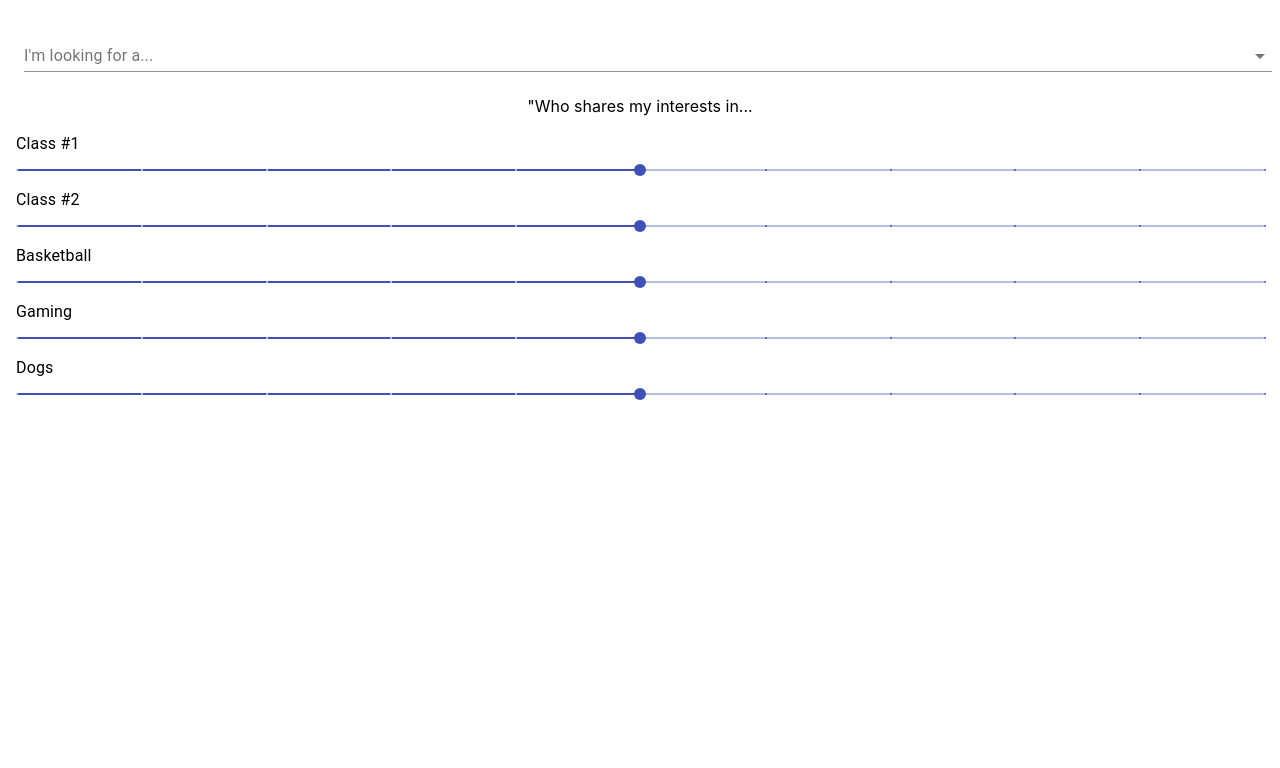
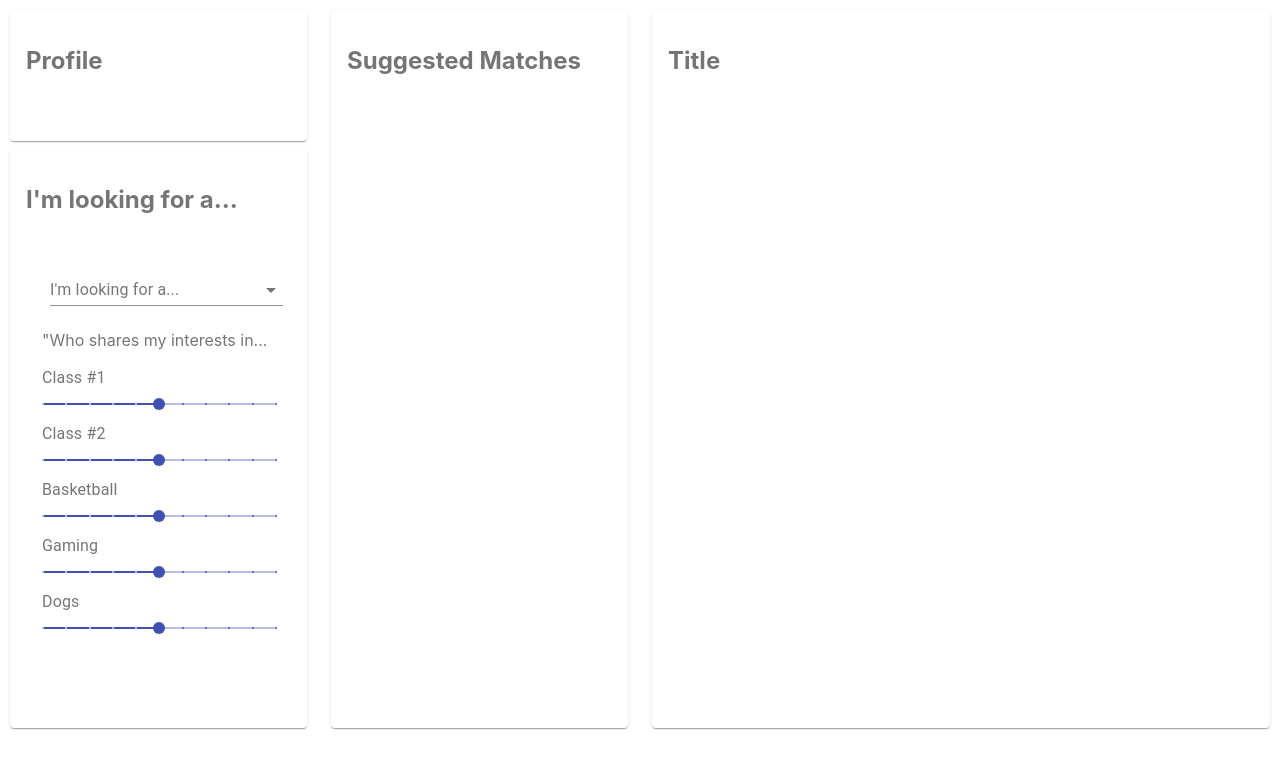
Before and after one commit to colingroh/teamate, a React (Create React App) app: page / in a window 1280 px wide. Shown: the top 768 px of the page. Built offline with nearby package versions, Linux system fonts and the light colour scheme.

Commit message:
added dashboard

```diff
--- a/src/App.js
+++ b/src/App.js
@@ -1,11 +1,11 @@
 import React from 'react';
 import './App.css';
-import Preferences from './Preferences';
+import Dashboard from './Dashboard'
 
 function App() {
   return (
     <div className="App">
-      <Preferences />
+        <Dashboard />
     </div>
   );
 }
--- /dev/null
+++ b/src/Dashboard.js
@@ -0,0 +1,59 @@
+import React from 'react';
+import { makeStyles } from '@material-ui/core/styles';
+import Paper from '@material-ui/core/Paper';
+import Grid from '@material-ui/core/Grid';
+import Preferences from './Preferences'
+
+const useStyles = makeStyles((theme) => ({
+  root: {
+    flexGrow: 1,
+    margin: 10
+  },
+  paper: {
+    padding: theme.spacing(2),
+    textAlign: 'left',
+    color: theme.palette.text.secondary,
+    height: '100%',
+    paddingBottom: 0,
+    marginBottom: 50
+  }
+}));
+
+
+export default function Dashboard() {
+  const classes = useStyles();
+
+  function FormRow() {
+    return (
+      <Grid container spacing={3}>
+        <Grid item xs={12}>
+          <Paper className={classes.paper}><h2>Profile</h2></Paper>
+        </Grid>
+        <Grid item xs={12}>
+          <Paper className={classes.paper}>
+              <h2>I'm looking for a...</h2>
+              <Preferences />
+          </Paper>
+        </Grid>
+      </Grid>
+    );
+  }
+
+  return (
+    <div className={classes.root}>
+      <Grid container spacing={3}>
+        <Grid item xs={12} md={3}>
+          <FormRow />
+        </Grid>
+        <Grid item xs={6} md={3}>
+          <Paper className={classes.paper}><h2>Suggested Matches</h2></Paper>
+        </Grid>
+        <Grid item xs={6} md={6}>
+          <Paper className={classes.paper}><h2>Title</h2></Paper>
+        </Grid>
+      </Grid>
+      <Grid container item xs={12} spacing={3}>
+    </Grid>
+    </div>
+  );
+}
```
